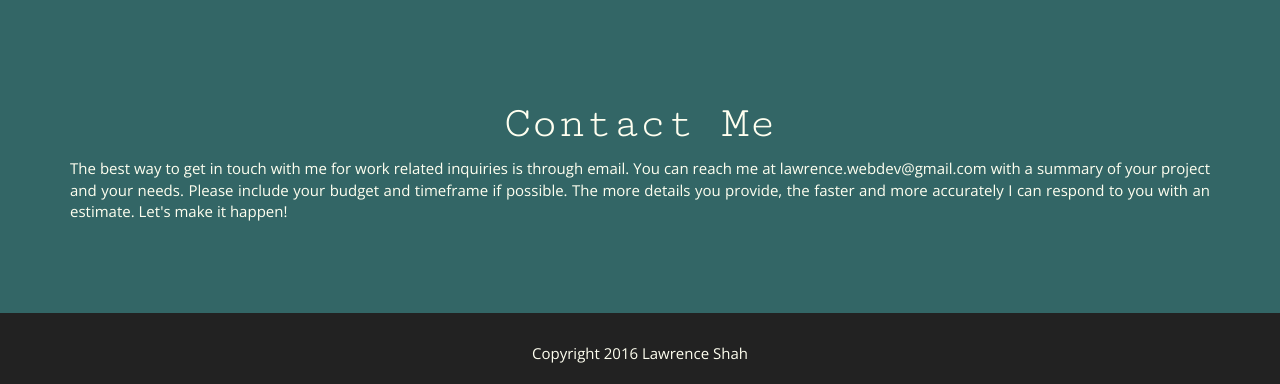
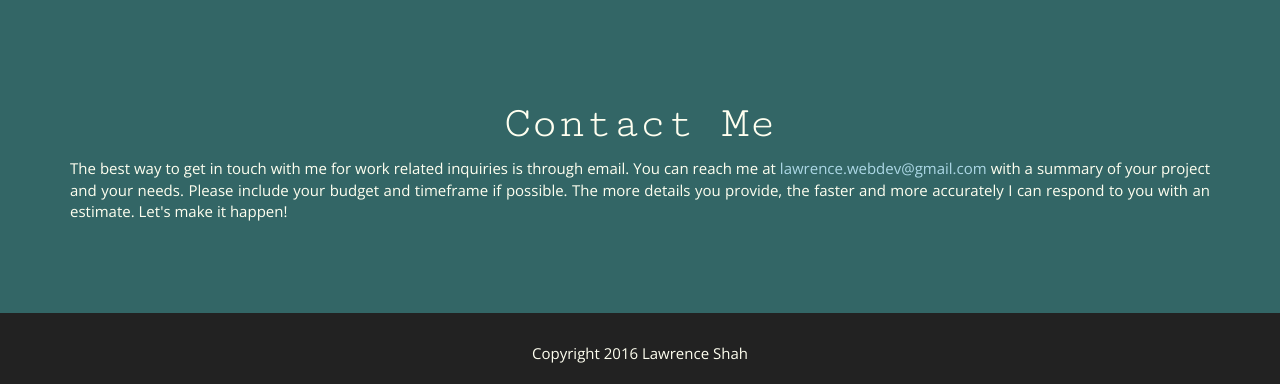
Before and after one commit to sktiao/Author-webpage, a PHP site: page / in a window 1280 px wide. Shown: the part 2291-2675 px from the top of the page. Run offline with PHP 8.4, Linux system fonts and the light colour scheme.

Commit message:
contact link color

```diff
--- a/css/main.css
+++ b/css/main.css
@@ -167,7 +167,7 @@ section {
 }
 
 #section-contact a {
-	color: ivory;
+	color: lightblue;
 }
 
 #section-footer {
```
